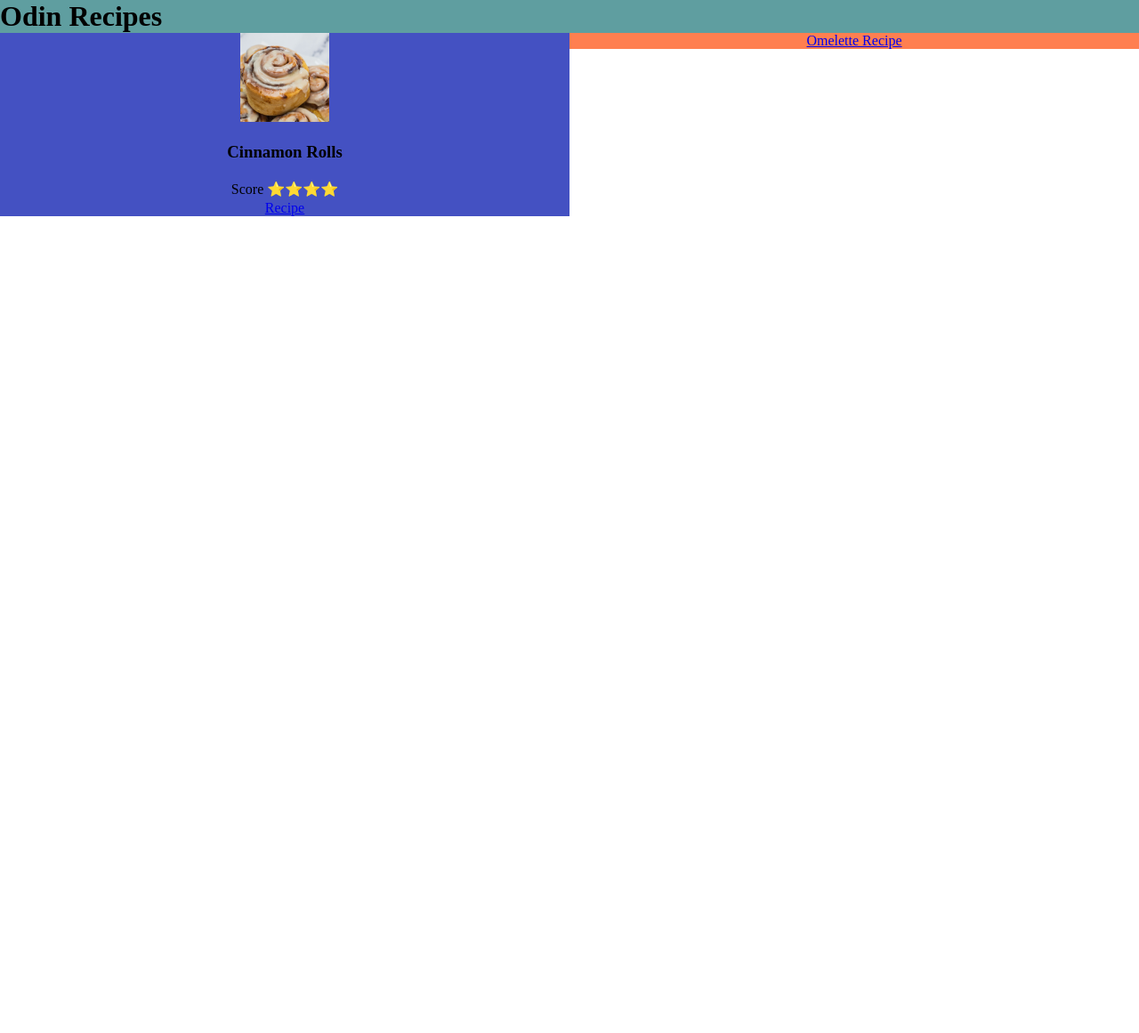
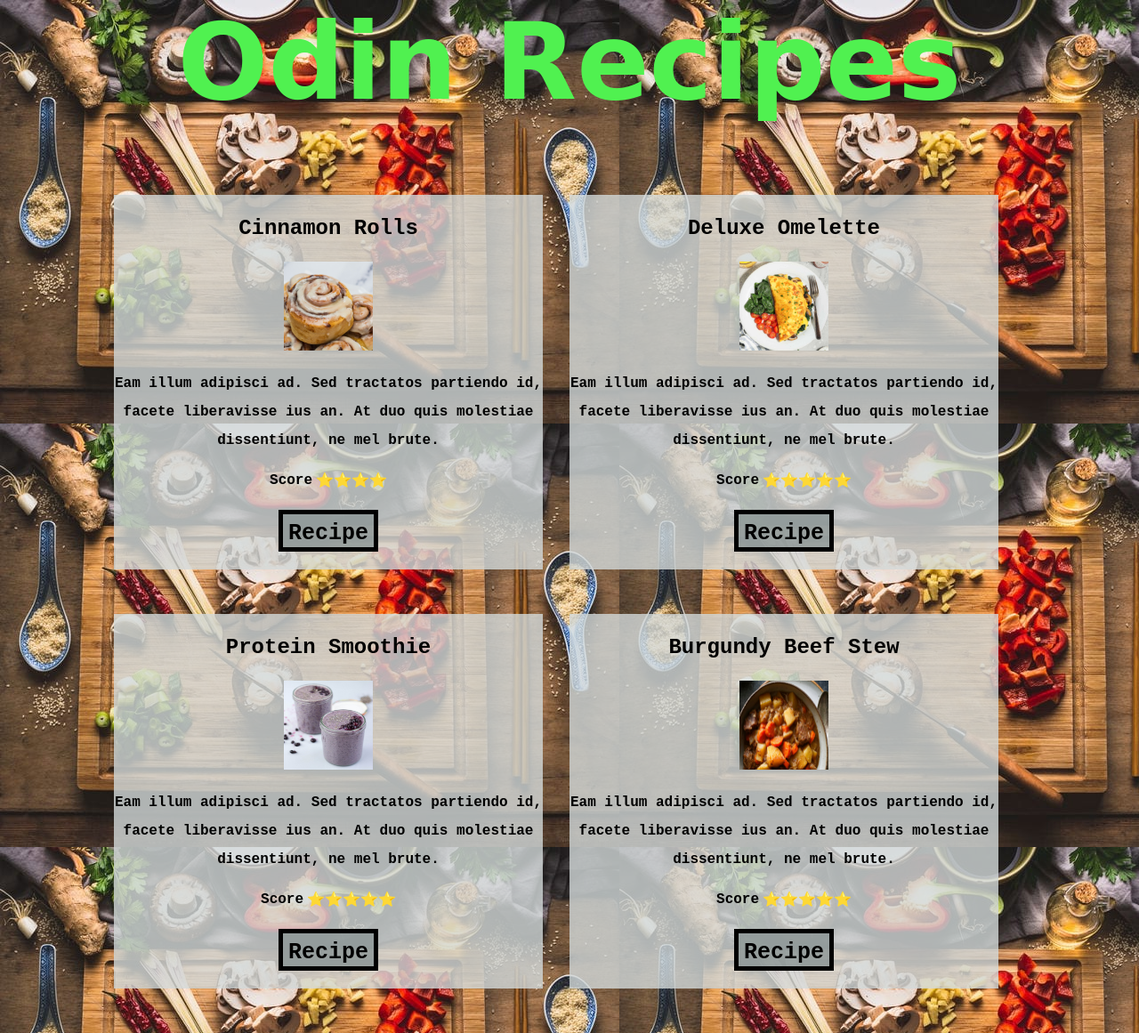
Before and after one commit to devingdaniels/odin_recipes, a plain HTML site: page index.html in a window 1280 px wide. Shown: the whole page at 89% size. Before the commit the page ends 837 px from the top, so only its background shows below. Drawn offline with Linux system fonts and the light colour scheme.

Commit message:
Edited content and styles for index.html and additional pages

```diff
--- a/index.html
+++ b/index.html
@@ -12,35 +12,67 @@
 
 <style>
     body {
-        margin: 0;
-        /* background-image: url(./images/cutting-board.jpg);
-        opacity: .5; */
-    }
-
-    h1 {
-        margin: 0;
+        color: black;
+        font-weight: 600;
+        font-family: 'Courier New', Courier, monospace;
+        margin: 0 10% 0 10%;
+        background-image: url(./images/cutting-board.jpg);
     }
 
     table {
         margin: auto;
     }
 
-    .headerdiv {
-        background-color: cadetblue;
+    a {
+        text-decoration: none;
+        color: black;
+        font-size: 25px;
+        font-family: 'Courier New', Courier, monospace;
     }
 
-    .cinnamon-image {
-        height: 100px;
-        width: 100px;
+    h1 {
+        text-align: center;
+        font-family: cursive;
+        font-size: 120px;
+        margin-top: 0;
+        font-weight: 900;
+        color: rgb(80, 241, 80);
+    }
+
+    h3 {
+        font-size: 24px;
+    }
+
+    p {
+        line-height: 2em;
+    }
+
+    button {
+        border: solid 5px black;
     }
     /* RECIPE CARDS WITH NO BOOTSTRAP */
+
+    #row1 {
+        margin-top: 50px;
+    }
+
+    #row2 {
+        margin-top: 50px;
+        margin-bottom: 50px;
+    }
 
     .container {
         display: flex;
         flex-direction: row;
         justify-content: center;
-        height: 100vh;
-        /* flex-wrap: no-wrap; */
+        flex-wrap: no-wrap;
+    }
+
+    .container2 {
+        display: flex;
+        flex-direction: row;
+        justify-content: center;
+        flex-wrap: no-wrap;
     }
 
     .container div {
@@ -49,16 +81,20 @@
         text-align: center;
     }
 
-    .cinnamon-card {
-        background: #4451c2;
+    .container2 div {
+        width: 50%;
+        height: max-content;
+        text-align: center;
     }
 
-    .cinnamon-card-content {
-        margin: auto;
+    .card-images {
+        height: 100px;
+        width: 100px;
     }
 
-    .omelette-card {
-        background-color: coral;
+    .recipe-card-contents {
+        margin: 0 30px 0 auto;
+        background-color: rgba(212, 218, 218, 0.8);
     }
 
     @media (max-width: 600px) {
@@ -67,6 +103,40 @@
         }
         .container div {
             width: 100%;
+        }
+        .container2 {
+            flex-direction: column;
+        }
+        .container2 div {
+            width: 100%;
+        }
+    }
+    /* Button Animations */
+
+    .menu-button {
+        text-align: center;
+        font-size: 30px;
+        background-color: rgba(140, 150, 150, 0.8);
+        border-color: black;
+        font-weight: 900;
+        width: max-content;
+    }
+
+    .menu-button:hover {
+        background-image: linear-gradient(90deg, #00C0FF 0%, #FFCF00 49%, #FC4F4F 80%, #00C0FF 100%);
+        animation: slidebg 5s linear infinite;
+        color: black;
+    }
+
+    .button-center {
+        margin: auto;
+        width: max-content;
+        margin: 20px auto 20px auto;
+    }
+
+    @keyframes slidebg {
+        to {
+            background-position: 20vw;
         }
     }
 </style>
@@ -78,26 +148,78 @@
     </div>
 
 
+    <div id="row1">
+        <div class="container">
+            <div class="recipe-card-contents">
+                <h3>Cinnamon Rolls</h3>
+                <img src="./images/cinnamonRolls.jpg" alt="Picture of tasty looking cinnamon rolls" class="card-images">
 
-    <div class="container">
-        <div class="cinnamon-card">
-            <div class="cinnamon-card-content">
-                <img src="./images/cinnamonRolls.jpg" alt="Picture of tasty looking cinnamon rolls" class="cinnamon-image">
-                <h3>Cinnamon Rolls</h3>
+                <p>Eam illum adipisci ad. Sed tractatos partiendo id, facete liberavisse ius an. At duo quis molestiae dissentiunt, ne mel brute.</p>
                 <table>
                     <tr>
                         <td> Score</td>
                         <td>⭐️⭐️⭐️⭐️</td>
                     </tr>
                 </table>
-                <a href="./recipes/cinnamonRolls.html">Recipe</a>
+                <div class="button-center">
+                    <button class="menu-button"> <a href="./recipes/cinnamonRolls.html" >Recipe</a></button>
+                </div>
+            </div>
+            <div class="recipe-card-contents">
+                <h3>Deluxe Omelette</h3>
+                <img src="./images/omelette.jpg" alt="Picture of tasty looking cinnamon rolls" class="card-images">
+                <p>Eam illum adipisci ad. Sed tractatos partiendo id, facete liberavisse ius an. At duo quis molestiae dissentiunt, ne mel brute.</p>
+                <table>
+                    <tr>
+                        <td> Score</td>
+                        <td>⭐️⭐️⭐️⭐️⭐️</td>
+                    </tr>
+                </table>
+                <div class="button-center">
+                    <button class="menu-button"> <a href="./recipes/omelette.html" >Recipe</a></button>
+                </div>
             </div>
         </div>
-        <div class="omelette-card">
-            <a href="./recipes/omelette.html">Omelette Recipe</a>
+    </div>
+    <div id="row2">
+        <div class="container2">
+
+            <div class="recipe-card-contents">
+                <h3>Protein Smoothie</h3>
+                <img src="./images/smoothie.jpg" alt="Picture of fruit smoothie" class="card-images">
+                <p>Eam illum adipisci ad. Sed tractatos partiendo id, facete liberavisse ius an. At duo quis molestiae dissentiunt, ne mel brute.</p>
+                <table>
+                    <tr>
+                        <td> Score</td>
+                        <td>⭐️⭐️⭐️⭐️⭐️</td>
+                    </tr>
+                </table>
+                <div class="button-center">
+                    <button class="menu-button"> <a href="./recipes/smoothie.html" >Recipe</a></button>
+                </div>
+            </div>
+
+
+            <div class="recipe-card-contents">
+                <h3>Burgundy Beef Stew</h3>
+                <img src="./images/beefStew.jpg" alt="Picture of pot of beef stew on the stove." class="card-images">
+                <p>Eam illum adipisci ad. Sed tractatos partiendo id, facete liberavisse ius an. At duo quis molestiae dissentiunt, ne mel brute.</p>
+                <table>
+                    <tr>
+                        <td> Score</td>
+                        <td>⭐️⭐️⭐️⭐️⭐️</td>
+                    </tr>
+                </table>
+                <div class="button-center">
+                    <button class="menu-button"> <a href="./recipes/beefstew.html" >Recipe</a></button>
+                </div>
+            </div>
+
 
         </div>
+
     </div>
+
 
 
     <!--
```
Also changed, not shown: recipes/beefstew.html (added, +15 -0 lines), recipes/cinnamonRolls.html (+1 -0 lines), recipes/cranberryBrieBites.html (deleted, +0 -60 lines), recipes/smoothie.html (added, +18 -0 lines), images/beefStew.jpg (added), images/smoothie.jpg (added).
